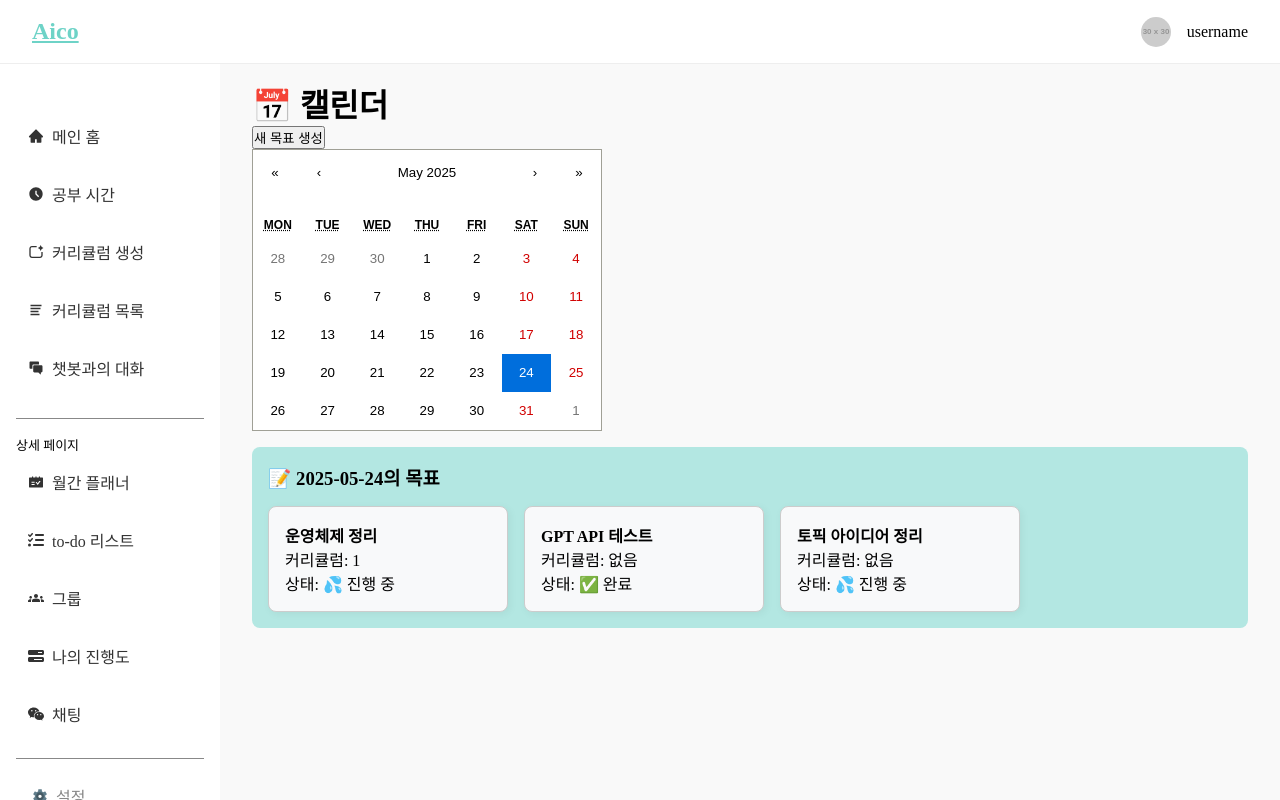
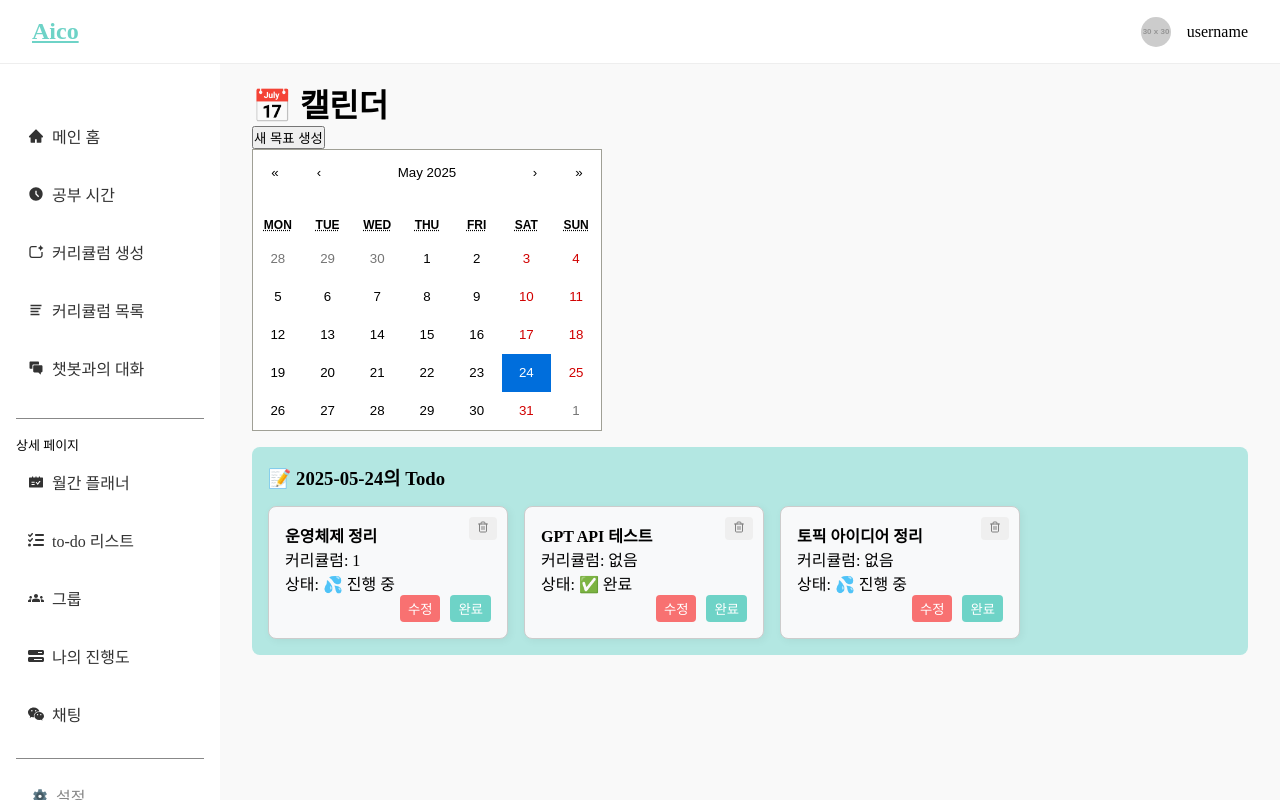
Before and after one commit to aico-team/aico-frontend, a React (Vite) app: page /Calendar in a window 1280 px wide. Built offline with nearby package versions, Linux system fonts and the light colour scheme; no server answers.

Commit message:
feat: 목표 수정/삭제 기능 구현 및 생성/수정 모달 상황별 처리

```diff
--- a/src/components/GoalModal.jsx
+++ b/src/components/GoalModal.jsx
@@ -1,12 +1,18 @@
-import React, { useState } from "react";
+import React, { useState, useEffect } from "react";
 import useGoalStore from "../../stores/goalStore";
 import useCurriculumStore from "../../stores/curriculumStore";
 import "../styles/GoalModal.css";
 
-const GoalModal = ({ isOpen, onClose, selectedDate }) => {
+const GoalModal = ({
+  isOpen,
+  onClose,
+  selectedDate,
+  isEdit = false,
+  initialGoal = null,
+}) => {
   if (!isOpen) return null;
 
-  const { addGoal } = useGoalStore();
+  const { addGoal, editGoal } = useGoalStore();
   const { curriculums } = useCurriculumStore();
 
   const [input, setInput] = useState({
@@ -15,27 +21,46 @@ const GoalModal = ({ isOpen, onClose, selectedDate }) => {
     curriculumId: null,
   });
 
+  useEffect(() => {
+    if (isEdit && initialGoal) {
+      setInput({
+        goalName: initialGoal.goalName || "",
+        deadLine: initialGoal.deadLine || selectedDate || "",
+        curriculumId: initialGoal.curriculumId || "",
+      });
+    } else {
+      setInput({
+        goalName: "",
+        deadLine: selectedDate || "",
+        curriculumId: null,
+      });
+    }
+  }, [isEdit, initialGoal, selectedDate]);
+
   const onChange = (e) => {
     const { name, value } = e.target;
-    setInput({
-      ...input,
-      [name]:
-        name === "curriculumId" && value === ""
-          ? { ...input, [name]: null }
-          : { ...input, [name]: value },
-    });
+    setInput((prev) => ({
+      ...prev,
+      [name]: name === "curriculumId" && value === "" ? null : value,
+    }));
   };
 
   const handleSubmit = async () => {
     if (!input.goalName || !input.deadLine) return;
 
-    const newGoal = {
-      goalName: input.goalName,
-      deadLine: input.deadLine,
-      curriculumId: input.curriculumId,
-    };
-
-    await addGoal(newGoal);
+    if (isEdit && initialGoal) {
+      await editGoal(initialGoal.goalId, {
+        goalName: input.goalName,
+        deadLine: input.deadLine,
+        curriculumId: input.curriculumId,
+      });
+    } else {
+      await addGoal({
+        goalName: input.goalName,
+        deadLine: input.deadLine,
+        curriculumId: input.curriculumId,
+      });
+    }
     onClose();
   };
 
@@ -43,7 +68,7 @@ const GoalModal = ({ isOpen, onClose, selectedDate }) => {
     <>
       <div className="goal-modal-overlay" onClick={onClose}></div>
       <div className="goal-modal">
-        <h2>✔ Todo 생성</h2>
+        <h2>{isEdit ? "✏️ Todo 수정" : "✔ Todo 생성"}</h2>
 
         <label>Todo 이름</label>
         <input
@@ -68,7 +93,6 @@ const GoalModal = ({ isOpen, onClose, selectedDate }) => {
           value={input.curriculumId || ""}
           onChange={onChange}
         >
-          {" "}
           <option value="">(자유 목표)</option>
           {curriculums.map((curri) => (
             <option key={curri.id} value={curri.id}>
@@ -79,7 +103,9 @@ const GoalModal = ({ isOpen, onClose, selectedDate }) => {
 
         <div className="button-wrapper">
           <button onClick={onClose}>취소</button>
-          <button onClick={handleSubmit}>저장</button>
+          <button onClick={handleSubmit}>
+            {isEdit ? "수정 완료" : "저장"}
+          </button>
         </div>
       </div>
     </>
--- a/src/pages/CalendarPage.jsx
+++ b/src/pages/CalendarPage.jsx
@@ -2,6 +2,7 @@ import React, { useState, useEffect } from "react";
 import Calendar from "react-calendar";
 import "react-calendar/dist/Calendar.css";
 import { format } from "date-fns";
+import { FiTrash2 } from "react-icons/fi";
 import GoalModal from "../components/GoalModal";
 import useGoalStore from "../../stores/goalStore";
 import "../styles/CalendarPage.css";
@@ -9,9 +10,12 @@ import "../styles/CalendarPage.css";
 const CalendarPage = () => {
   const [value, setValue] = useState(new Date());
   const [isOpen, setIsOpen] = useState(false);
-  const { goals, fetchGoals } = useGoalStore();
+  const { goals, fetchGoals, toggleCompleteGoal, deleteGoal, editGoal } =
+    useGoalStore();
   //캘린더의 일자 선택시 GoalModal에 넘겨주는 상태
   const [selectedDate, setSelectedDate] = useState(new Date());
+  const [isEdit, setIsEdit] = useState(false);
+  const [initialGoal, setInitialGoal] = useState(null);
 
   console.log(goals);
 
@@ -63,12 +67,22 @@ const CalendarPage = () => {
       <h1>📅 캘린더</h1>
 
       <div className="modalbtn-wrapper">
-        <button onClick={() => setIsOpen(true)}>새 목표 생성</button>
+        <button
+          onClick={() => {
+            setIsEdit(false);
+            setInitialGoal(true);
+            setIsOpen(true);
+          }}
+        >
+          새 목표 생성
+        </button>
         {isOpen && selectedDate && (
           <GoalModal
             isOpen={isOpen}
             selectedDate={format(selectedDate, "yyyy-MM-dd")}
             onClose={() => setIsOpen(false)}
+            isEdit={isEdit}
+            initialGoal={initialGoal}
           />
         )}
       </div>
@@ -84,12 +98,14 @@ const CalendarPage = () => {
         }}
         onClickDay={(date) => {
           setSelectedDate(date);
+          setIsEdit(false);
+          setInitialGoal(null);
           setIsOpen(true);
         }}
       />
 
       <div className="goal-list">
-        <h3>📝 {selectedDayStr}의 목표</h3>
+        <h3>📝 {selectedDayStr}의 Todo</h3>
         {todayGoals.length === 0 ? (
           <p>등록된 목표가 없습니다.</p>
         ) : (
@@ -97,11 +113,44 @@ const CalendarPage = () => {
             {todayGoals.map((goal) => (
               <div className="goal-card" key={goal.goalId}>
                 <h4>{goal.goalName}</h4>
+
+                <button
+                  className="todo-delete-button"
+                  onClick={() => {
+                    if (window.confirm("정말 해당 Todo를 삭제하시겠습니까?")) {
+                      deleteGoal(goal.goalId);
+                    }
+                  }}
+                >
+                  <FiTrash2 />
+                </button>
                 <p>
                   커리큘럼:{" "}
                   {goal.curriculumId ? `${goal.curriculumId}` : "없음"}
                 </p>
                 <p>상태: {goal.completed ? "✅ 완료" : "💦 진행 중"}</p>
+                <div className="todobtn-wrapper">
+                  <button
+                    className="todo-edit-button"
+                    onClick={() => {
+                      setIsEdit(true);
+                      setInitialGoal(goal);
+                      setIsOpen(true);
+                    }}
+                  >
+                    수정
+                  </button>
+                  <button
+                    className="todo-completed-button"
+                    onClick={() => {
+                      if (window.confirm("해당 Todo를 완료하셨습니까?")) {
+                        toggleCompleteGoal(goal.goalId);
+                      }
+                    }}
+                  >
+                    완료
+                  </button>
+                </div>
               </div>
             ))}
           </div>
--- a/src/styles/CalendarPage.css
+++ b/src/styles/CalendarPage.css
@@ -13,10 +13,66 @@
 }
 
 .goal-card {
+  display: flex;
+  flex-direction: column;
+  justify-content: space-between;
+  word-wrap: break-word;
+  position: relative;
+  width: 240px;
+  padding: 1rem;
   background: #f8f9fa;
   border: 1px solid #ccc;
-  padding: 1rem;
   border-radius: 8px;
-  width: 240px;
   box-shadow: 2px 2px 8px rgba(0, 0, 0, 0.05);
 }
+
+.goal-card h4 {
+  margin-right: 40px; /* 삭제 버튼 공간 확보 */
+  font-size: 16px;
+  font-weight: bold;
+  max-height: 3.2em; /* 줄 높이 1.6em × 2줄 */
+  overflow: hidden;
+  text-overflow: ellipsis;
+  display: -webkit-box;
+  -webkit-box-orient: vertical;
+  word-break: break-word;
+}
+
+.todobtn-wrapper {
+  display: flex;
+  justify-content: flex-end;
+  gap: 2px;
+  margin-top: auto;
+}
+
+.todo-edit-button {
+  margin-left: 8px;
+  background-color: #f87171;
+  color: white;
+  border: none;
+  padding: 4px 8px;
+  border-radius: 4px;
+  cursor: pointer;
+}
+
+.todo-completed-button {
+  margin-left: 8px;
+  background-color: #6ed3c7;
+  color: white;
+  border: none;
+  padding: 4px 8px;
+  border-radius: 4px;
+  cursor: pointer;
+}
+
+.todo-delete-button {
+  position: absolute;
+  top: 10px;
+  right: 10px;
+  color: gray;
+  border: none;
+  padding: 4px 8px;
+  border-radius: 4px;
+  font-size: 12px;
+  cursor: pointer;
+}
```
